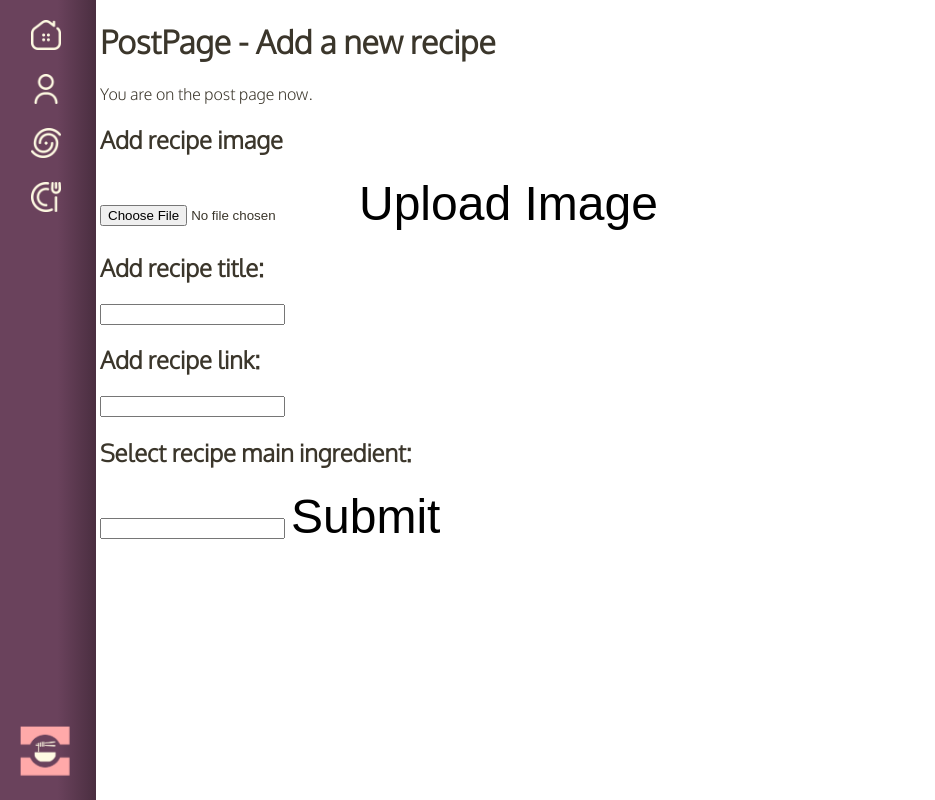
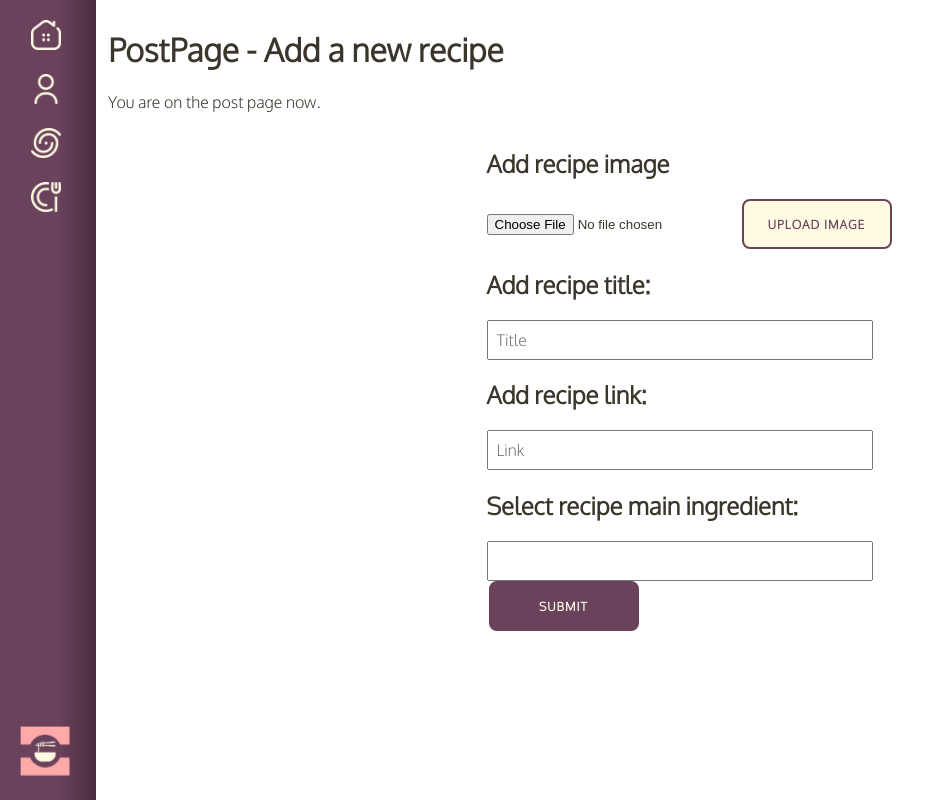
Before and after one commit to supernova4888/munchbox, a React (Create React App) app in the folder frontend/: page /post in a window 1280 px wide. Shown: the whole page, without its empty margins (0-935 px from the left). Built offline with nearby package versions, Linux system fonts and the light colour scheme.

Commit message:
Add Card div around form, add className to buttons and input

```diff
--- a/frontend/src/pages/post.jsx
+++ b/frontend/src/pages/post.jsx
@@ -51,24 +51,26 @@ export default function PostPage() {
     // get all recipes (BE) -> find newRecipe URL -> if true, then throw error.
 
     return (
-        <div>
+        <div className="pageBody">
             <h1>PostPage - Add a new recipe</h1>
             <p>You are on the post page now.</p>
+
+            <div className="card">
             <form onSubmit={createRecipe}>
 
                 <h2>Add recipe image</h2>
                 <input type="file" onChange={(e) => setImageSelected(e.target.files[0])}/>
-                <button onClick={uploadImage}> Upload Image</button>
+                <button className="buttonLogin" onClick={uploadImage}> Upload Image</button>
 
                 <h2>Add recipe title:</h2>
-                <input type="text" onChange={(e) => setTitle(e.target.value)}/>
+                <input className="form-control" placeholder="Title" type="text" onChange={(e) => setTitle(e.target.value)}/>
                 <h2>Add recipe link:</h2>
-                <input type="text" onChange={(e) => setLink(e.target.value)}/>
+                <input className="form-control" placeholder="Link" type="text" onChange={(e) => setLink(e.target.value)}/>
                 <h2>Select recipe main ingredient:</h2>
-                <input type="text" onChange={(e) => setIngredient(e.target.value)}/>
-                <button type="submit">Submit</button>
+                <input className="form-control" type="text" onChange={(e) => setIngredient(e.target.value)}/>
+                <button className="buttonRegister" type="submit">Submit</button>
             </form>
-
+            </div>
             {/* For getting the image in the Recipe Card <Image
             style={{width: 200}} cloudName="dt0zgbuyg" publicId="https://res.cloudinary.com/dt0zgbuyg/image/upload/v1620122494/munchbox/qislbl7qg1gsb7pfmqpd.png" /> */}
         </div>
--- a/frontend/src/styles/_forms.css
+++ b/frontend/src/styles/_forms.css
@@ -16,6 +16,7 @@
     padding: 8px;
     font-size: 16px;
 }
+
 .form-group {
     font-weight: bolder;
     letter-spacing: 0.5px;
```
